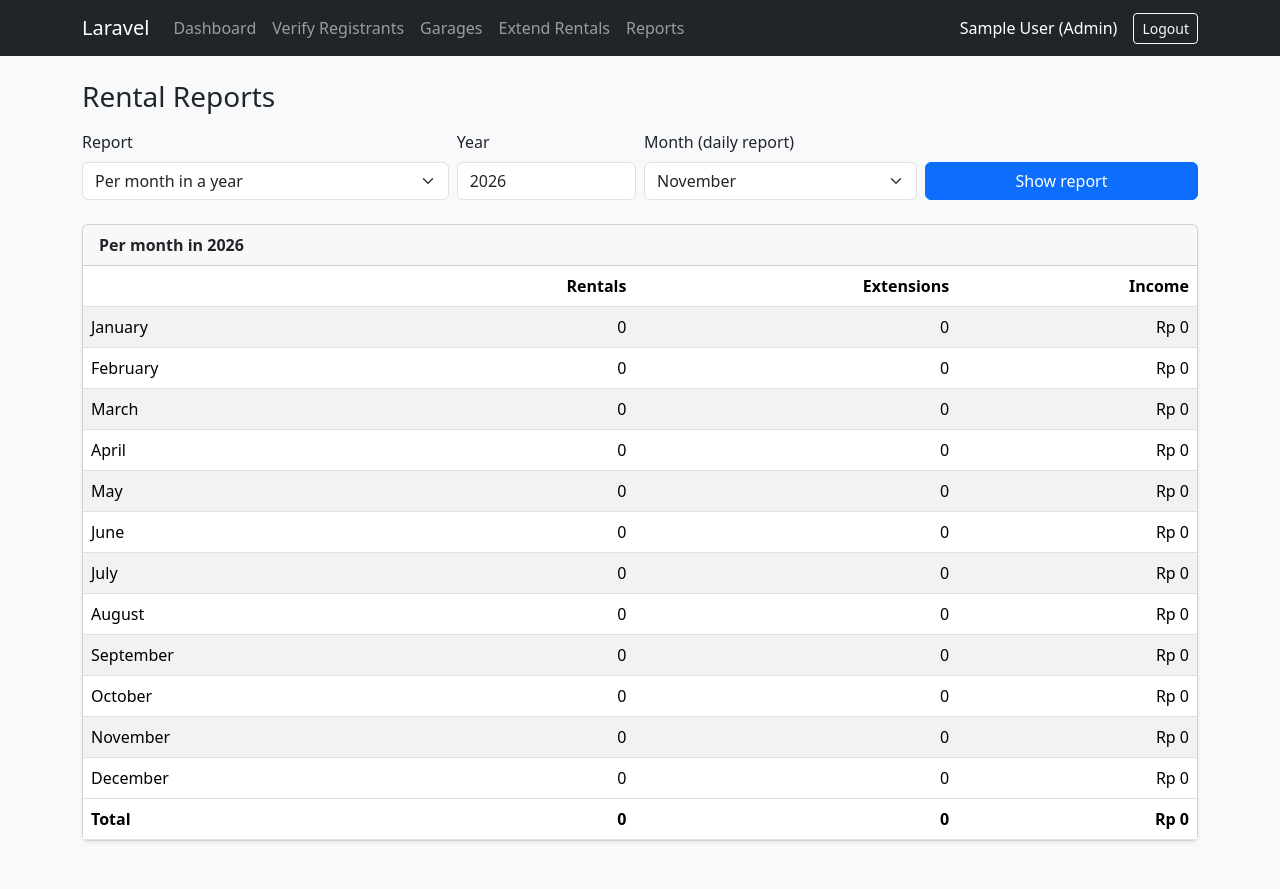
After one commit to stanleyy30/garage-rental, a Laravel app: page /admin/reports in a window 1280 px wide. The commit adds this page. Run offline with Laravel 12, Linux system fonts and the light colour scheme; a user stored in the database is signed in; tables that the repository leaves empty hold one stand-in row (values such as "Sample post").

Commit message:
feat(reports): add rental reports
Four reports for the admin: per month in a year, per day in a month, per garage type and per tenant. Each row shows the number of rentals and extensions and the income, which is the rental totals plus the extension payments.

```diff
--- /dev/null
+++ b/app/Http/Controllers/ReportController.php
@@ -0,0 +1,140 @@
+<?php // Start of a PHP file
+
+namespace App\Http\Controllers; // This file lives in app/Http/Controllers
+
+use App\Enums\GarageType; // The GarageType enum
+use App\Http\Requests\ReportRequest; // Validated filter form
+use App\Models\Extension; // The Extension model
+use App\Models\Rental; // The Rental model
+use Carbon\Carbon; // Date library used by Laravel
+use Illuminate\Support\Collection; // Laravel's list type
+use Illuminate\View\View; // Return type for "show a page"
+
+class ReportController extends Controller // Rental reports (admin only)
+{ // Start of the class
+    public function index(ReportRequest $request): View // GET /admin/reports?type=...&year=...&month=...
+    { // Start of index()
+        $type = $request->validated('type') ?? 'monthly'; // Default: per month
+        $year = (int) ($request->validated('year') ?? today()->year); // Default: this year
+        $month = (int) ($request->validated('month') ?? today()->month); // Default: this month
+
+        [$title, $rows] = match ($type) { // Build the chosen report
+            'monthly' => ["Per month in {$year}", $this->monthlyRows($year)], // 12 months
+            'daily' => ['Per day in ' . Carbon::create($year, $month)->format('F Y'), $this->dailyRows($year, $month)], // Days of one month
+            'garage_type' => ['Per garage type (all time)', $this->garageTypeRows()], // 3 garage types
+            'tenant' => ['Per tenant (all time)', $this->tenantRows()], // Every tenant with a rental
+        }; // End of match
+
+        return $this->page('admin.reports', [ // Show the page with ...
+            'types' => ReportRequest::TYPES, // ... the report dropdown
+            'type' => $type, // ... the chosen report
+            'year' => $year, // ... the chosen year
+            'month' => $month, // ... the chosen month
+            'months' => $this->monthOptions(), // ... the month dropdown
+            'title' => $title, // ... the table title
+            'rows' => $this->formatRows($rows), // ... the rows, with money already formatted
+            'total' => $this->formatTotal($rows), // ... and the total line
+        ]); // End of page()
+    } // End of index()
+
+    private function monthlyRows(int $year): array // One row per month of a year
+    { // Start of monthlyRows()
+        $buckets = []; // Rows to fill: key => label
+        for ($m = 1; $m <= 12; $m++) { // January to December
+            $buckets[$m] = Carbon::create($year, $m)->format('F'); // 1 => "January"
+        } // End of the loop
+
+        $rentals = Rental::whereYear('start_date', $year)->get(); // Rentals that started in this year
+        $extensions = Extension::whereYear('created_at', $year)->get(); // Extensions paid in this year
+
+        return $this->fillRows($buckets, $rentals, $extensions, fn (Rental $r) => $r->start_date->month, fn (Extension $e) => $e->created_at->month); // Group by month
+    } // End of monthlyRows()
+
+    private function dailyRows(int $year, int $month): array // One row per day of a month
+    { // Start of dailyRows()
+        $buckets = []; // Rows to fill: key => label
+        $daysInMonth = Carbon::create($year, $month)->daysInMonth; // 28 to 31
+        for ($d = 1; $d <= $daysInMonth; $d++) { // Every day of the month
+            $buckets[$d] = Carbon::create($year, $month, $d)->format('d M Y'); // 1 => "01 Nov 2026"
+        } // End of the loop
+
+        $rentals = Rental::whereYear('start_date', $year)->whereMonth('start_date', $month)->get(); // Rentals that started in this month
+        $extensions = Extension::whereYear('created_at', $year)->whereMonth('created_at', $month)->get(); // Extensions paid in this month
+
+        return $this->fillRows($buckets, $rentals, $extensions, fn (Rental $r) => $r->start_date->day, fn (Extension $e) => $e->created_at->day); // Group by day
+    } // End of dailyRows()
+
+    private function garageTypeRows(): array // One row per garage type
+    { // Start of garageTypeRows()
+        $buckets = []; // Rows to fill: key => label
+        foreach (GarageType::cases() as $garageType) { // Every garage type
+            $buckets[$garageType->value] = $garageType->label(); // 'car' => 'Car Garage'
+        } // End of the loop
+
+        $rentals = Rental::with('garage')->get(); // All rentals with their garage
+        $extensions = Extension::with('rental.garage')->get(); // All extensions with their rental's garage
+
+        return $this->fillRows($buckets, $rentals, $extensions, fn (Rental $r) => $r->garage->type->value, fn (Extension $e) => $e->rental->garage->type->value); // Group by garage type
+    } // End of garageTypeRows()
+
+    private function tenantRows(): array // One row per tenant who has rented
+    { // Start of tenantRows()
+        $rentals = Rental::with('vehicle.tenant')->get(); // All rentals with their tenant
+        $extensions = Extension::with('rental.vehicle.tenant')->get(); // All extensions with their tenant
+
+        $buckets = $rentals // Rows to fill: one per tenant ...
+            ->mapWithKeys(fn (Rental $r) => [$r->vehicle->user_id => $r->vehicle->tenant->name]) // ... user_id => name
+            ->sort() // ... in name order
+            ->all(); // ... as a plain array
+
+        return $this->fillRows($buckets, $rentals, $extensions, fn (Rental $r) => $r->vehicle->user_id, fn (Extension $e) => $e->rental->vehicle->user_id); // Group by tenant
+    } // End of tenantRows()
+
+    private function fillRows(array $buckets, Collection $rentals, Collection $extensions, callable $rentalKey, callable $extensionKey): array // Shared counting for all four reports
+    { // Start of fillRows()
+        $rows = []; // Start every row at zero
+        foreach ($buckets as $key => $label) { // One row per bucket
+            $rows[$key] = ['label' => $label, 'rentals' => 0, 'extensions' => 0, 'income' => 0.0]; // Empty row
+        } // End of the loop
+
+        foreach ($rentals as $rental) { // Every rental ...
+            $key = $rentalKey($rental); // ... belongs to one row
+            $rows[$key]['rentals']++; // Count it
+            $rows[$key]['income'] += $rental->total_cost; // Add what was paid
+        } // End of the rentals
+
+        foreach ($extensions as $extension) { // Every extension ...
+            $key = $extensionKey($extension); // ... belongs to one row
+            if (isset($rows[$key])) { // Skip if its tenant has no row (cannot normally happen)
+                $rows[$key]['extensions']++; // Count it
+                $rows[$key]['income'] += $extension->extra_cost; // Add what was paid
+            } // End of the check
+        } // End of the extensions
+
+        return array_values($rows); // Rows in bucket order
+    } // End of fillRows()
+
+    private function formatRows(array $rows): array // Turn the money into "Rp ..." text for the view
+    { // Start of formatRows()
+        return array_map(fn (array $row) => ['income' => $this->rupiah($row['income'])] + $row, $rows); // Replace the number by text
+    } // End of formatRows()
+
+    private function formatTotal(array $rows): array // The total line under the table
+    { // Start of formatTotal()
+        return [ // Sums of every column
+            'rentals' => array_sum(array_column($rows, 'rentals')), // All rentals
+            'extensions' => array_sum(array_column($rows, 'extensions')), // All extensions
+            'income' => $this->rupiah(array_sum(array_column($rows, 'income'))), // All income
+        ]; // End of the total
+    } // End of formatTotal()
+
+    private function monthOptions(): array // Dropdown options: 1 => "January", ...
+    { // Start of monthOptions()
+        $options = []; // Empty list to fill
+        for ($m = 1; $m <= 12; $m++) { // Every month
+            $options[$m] = Carbon::create(2000, $m)->format('F'); // Month name
+        } // End of the loop
+
+        return $options; // The finished list
+    } // End of monthOptions()
+} // End of the class
--- /dev/null
+++ b/app/Http/Requests/ReportRequest.php
@@ -0,0 +1,29 @@
+<?php // Start of a PHP file
+
+namespace App\Http\Requests; // This file lives in app/Http/Requests
+
+use Illuminate\Foundation\Http\FormRequest; // Laravel's base class for a validated form
+
+class ReportRequest extends FormRequest // The filter form at the top of the report page
+{ // Start of the class
+    public const TYPES = [ // The four reports: value => label
+        'monthly' => 'Per month in a year', // 12 rows
+        'daily' => 'Per day in a month', // One row per day
+        'garage_type' => 'Per garage type', // One row per type
+        'tenant' => 'Per tenant', // One row per tenant
+    ]; // End of the list
+
+    public function authorize(): bool // Who may send this form
+    { // Start of authorize()
+        return true; // The route already allows only the admin
+    } // End of authorize()
+
+    public function rules(): array // What every field must look like (all optional; defaults are used)
+    { // Start of rules()
+        return [ // One entry per field
+            'type' => ['nullable', 'in:' . implode(',', array_keys(self::TYPES))], // One of the four reports
+            'year' => ['nullable', 'integer', 'min:2000', 'max:2100'], // Year for the monthly and daily reports
+            'month' => ['nullable', 'integer', 'min:1', 'max:12'], // Month for the daily report
+        ]; // End of the list
+    } // End of rules()
+} // End of the class
--- /dev/null
+++ b/resources/views/admin/reports.blade.php
@@ -0,0 +1,54 @@
+@extends('layouts.admin') {{-- Admin page --}}
+
+@section('title', 'Reports') {{-- Tab title --}}
+
+@section('content') {{-- Start of this page's content --}}
+<h1 class="h3 mb-3">Rental Reports</h1> {{-- Page heading --}}
+
+<form method="GET" action="{{ route('admin.reports.index') }}" class="row g-2 align-items-end mb-4"> {{-- GET form: reloads the page with the chosen report --}}
+    <div class="col-md-4"> {{-- Report type column --}}
+        <label for="type" class="form-label">Report</label> {{-- Label --}}
+        <select id="type" name="type" class="form-select"> {{-- Report dropdown --}}
+            @foreach ($types as $value => $label) {{-- One option per report --}}
+                <option value="{{ $value }}" @selected($type === $value)>{{ $label }}</option> {{-- Keeps the current report selected --}}
+            @endforeach {{-- End of the options --}}
+        </select> {{-- End of the dropdown --}}
+    </div> {{-- End of the column --}}
+    <div class="col-md-2"><label for="year" class="form-label">Year</label><input type="number" id="year" name="year" value="{{ $year }}" class="form-control"></div> {{-- Year (monthly and daily) --}}
+    <div class="col-md-3"> {{-- Month column --}}
+        <label for="month" class="form-label">Month (daily report)</label> {{-- Label --}}
+        <select id="month" name="month" class="form-select"> {{-- Month dropdown --}}
+            @foreach ($months as $number => $name) {{-- One option per month --}}
+                <option value="{{ $number }}" @selected($month === $number)>{{ $name }}</option> {{-- Keeps the current month selected --}}
+            @endforeach {{-- End of the options --}}
+        </select> {{-- End of the dropdown --}}
+    </div> {{-- End of the column --}}
+    <div class="col-md-3"><button type="submit" class="btn btn-primary w-100">Show report</button></div> {{-- Reload with these filters --}}
+</form> {{-- End of the filter form --}}
+
+<div class="card shadow-sm"> {{-- Report box --}}
+    <div class="card-header fw-bold">{{ $title }}</div> {{-- e.g. "Per month in 2026" --}}
+    <div class="table-responsive"> {{-- Scroll wrapper for phones --}}
+        <table class="table table-striped mb-0 align-middle"> {{-- Striped table --}}
+            <thead> {{-- Table header --}}
+                <tr><th></th><th class="text-end">Rentals</th><th class="text-end">Extensions</th><th class="text-end">Income</th></tr> {{-- Column names --}}
+            </thead> {{-- End of the header --}}
+            <tbody> {{-- Table body --}}
+                @forelse ($rows as $row) {{-- One row per month, day, type or tenant from the controller --}}
+                    <tr> {{-- Start of the row --}}
+                        <td>{{ $row['label'] }}</td> {{-- Month, day, type or tenant --}}
+                        <td class="text-end">{{ $row['rentals'] }}</td> {{-- Number of rentals --}}
+                        <td class="text-end">{{ $row['extensions'] }}</td> {{-- Number of extensions --}}
+                        <td class="text-end">{{ $row['income'] }}</td> {{-- Money received --}}
+                    </tr> {{-- End of the row --}}
+                @empty {{-- No rows (per-tenant report before any rental) --}}
+                    <tr><td colspan="4" class="text-muted">No rentals yet.</td></tr> {{-- Empty message --}}
+                @endforelse {{-- End of the rows --}}
+            </tbody> {{-- End of the body --}}
+            <tfoot class="fw-bold"> {{-- Total line --}}
+                <tr><td>Total</td><td class="text-end">{{ $total['rentals'] }}</td><td class="text-end">{{ $total['extensions'] }}</td><td class="text-end">{{ $total['income'] }}</td></tr> {{-- Sums from the controller --}}
+            </tfoot> {{-- End of the total line --}}
+        </table> {{-- End of the table --}}
+    </div> {{-- End of the scroll wrapper --}}
+</div> {{-- End of the report box --}}
+@endsection {{-- End of this page's content --}}
--- a/resources/views/layouts/admin.blade.php
+++ b/resources/views/layouts/admin.blade.php
@@ -6,5 +6,6 @@
         <li class="nav-item"><a class="nav-link" href="{{ route('admin.verifications.index') }}">Verify Registrants</a></li> {{-- Verify New Registrant --}}
         <li class="nav-item"><a class="nav-link" href="{{ route('admin.garages.index') }}">Garages</a></li> {{-- Create Garages --}}
         <li class="nav-item"><a class="nav-link" href="{{ route('admin.extensions.index') }}">Extend Rentals</a></li> {{-- Extend Garage Rental --}}
+        <li class="nav-item"><a class="nav-link" href="{{ route('admin.reports.index') }}">Reports</a></li> {{-- Rental reports --}}
     </x-navbar> {{-- End of the top bar --}}
 @endsection {{-- End of the top bar section --}}
--- a/routes/web.php
+++ b/routes/web.php
@@ -5,6 +5,7 @@ use App\Http\Controllers\AuthController; // Registration, login, logout
 use App\Http\Controllers\DashboardController; // Home pages
 use App\Http\Controllers\GarageController; // Create Garages
 use App\Http\Controllers\RentalController; // Rent New Garage and My Rentals
+use App\Http\Controllers\ReportController; // Rental reports
 use App\Http\Controllers\TenantExtensionController; // Extend Own Rental (tenant)
 use App\Http\Controllers\VerificationController; // Verify New Registrant
 use Illuminate\Support\Facades\Route; // Laravel's route helper
@@ -32,6 +33,7 @@ Route::middleware('auth')->group(function () { // Pages for logged-in users only
         Route::get('/extensions/{rental}/create', [AdminExtensionController::class, 'create'])->name('extensions.create'); // Days form
         Route::post('/extensions/{rental}/preview', [AdminExtensionController::class, 'preview'])->name('extensions.preview'); // Split and cost
         Route::post('/extensions/{rental}', [AdminExtensionController::class, 'store'])->name('extensions.store'); // Upload proof and save
+        Route::get('/reports', [ReportController::class, 'index'])->name('reports.index'); // The four reports
     }); // End of the admin group
 
     Route::middleware('role:tenant')->prefix('tenant')->name('tenant.')->group(function () { // Tenant pages: /tenant/..., names tenant.*
```
